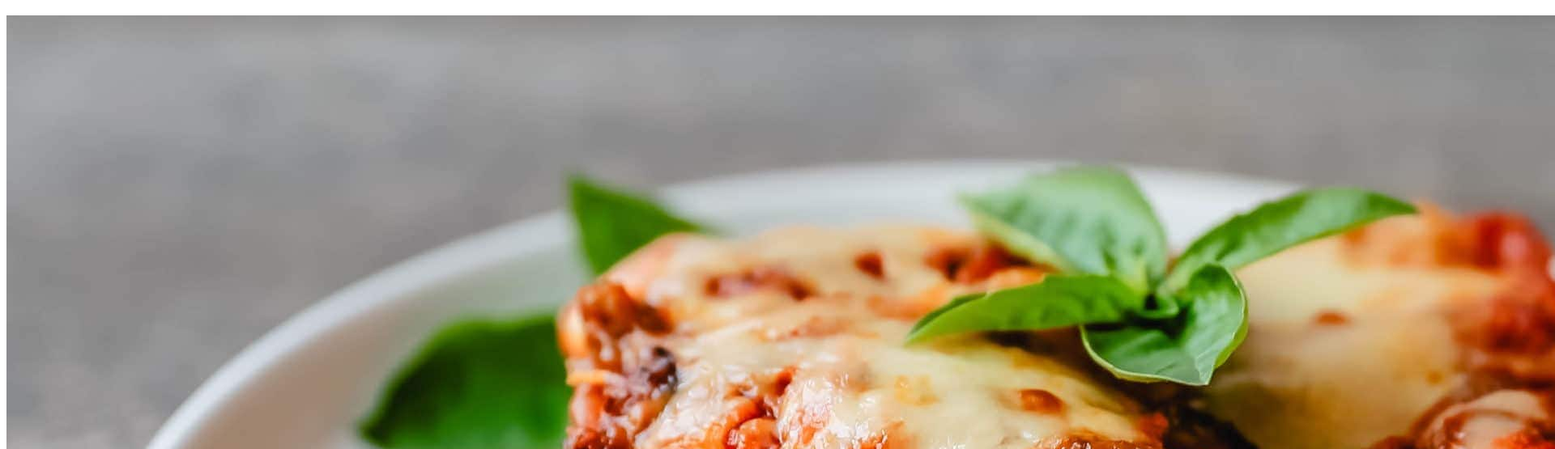
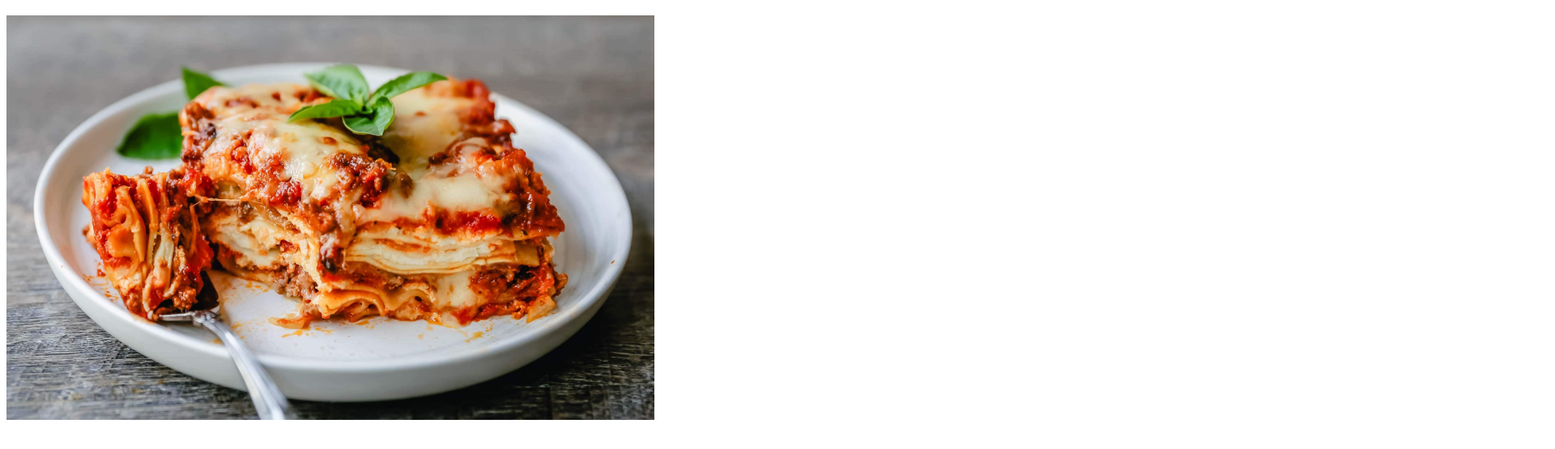
Before and after one commit to paradox-blaze/odin-recipes, a plain HTML site: page recipes/lasagna.html in a window 1280 px wide. Shown: the part 61-616 px from the top of the page at 81% size, 1920 px wide, since content can reach past the window. Drawn offline with Linux system fonts and the light colour scheme.

```diff
--- a/recipes/lasagna.html
+++ b/recipes/lasagna.html
@@ -7,6 +7,6 @@
 </head>
 <body>
     <h1>Lasagna</h1>
-    <img src="Classic-Lasagna-14-scaled.jpg" alt="Finished Lasagna">
+    <img src="Classic-Lasagna-14-scaled.jpg" alt="Finished Lasagna" width="800px" height="500px">
 </body>
 </html>
```
